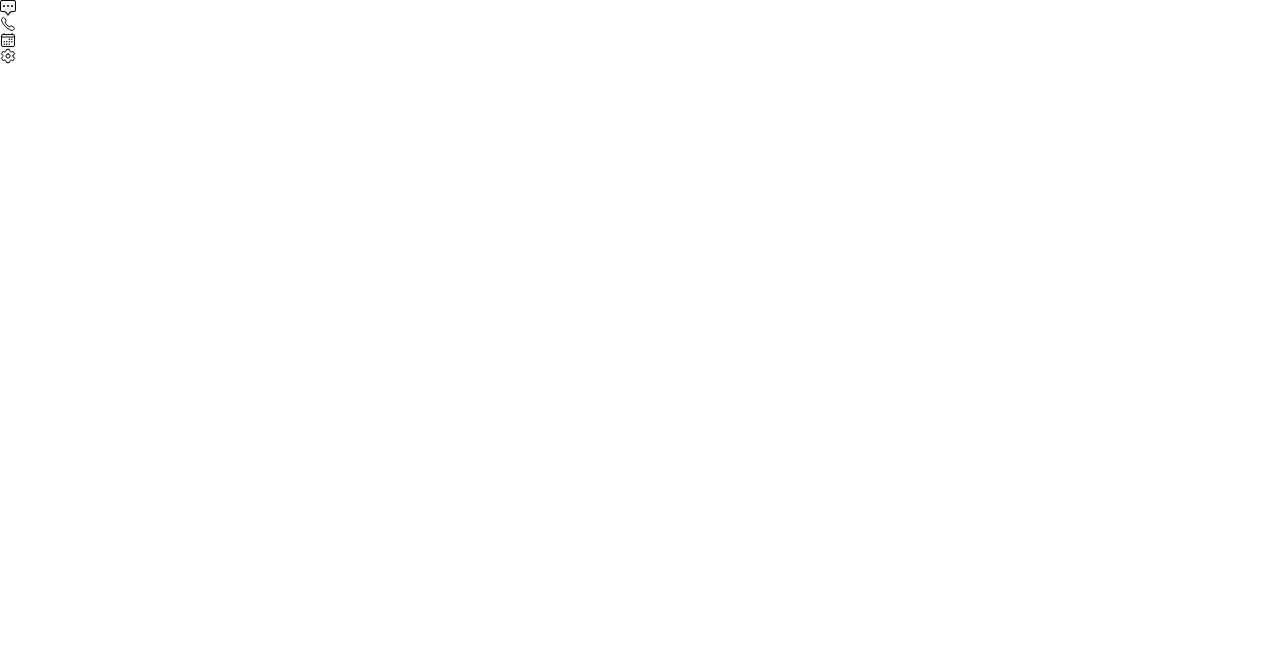
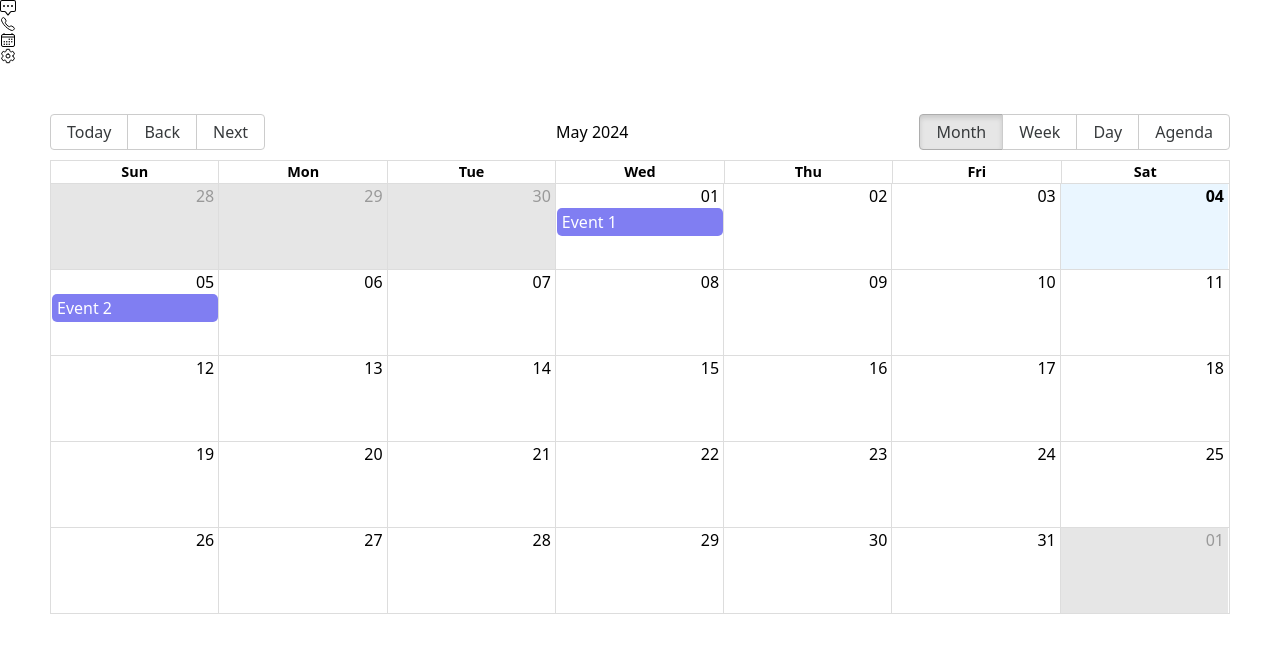
Before and after one commit to raviitaliya/Chat-app, a React (Vite) app in the folder frontend/: page /Calender in a window 1280 px wide. Shown: the top 652 px of the page. Built offline with nearby package versions, Linux system fonts and the light colour scheme.

Commit message:
add react-router-dom

```diff
--- a/frontend/package.json
+++ b/frontend/package.json
@@ -14,7 +14,8 @@
     "react": "^18.2.0",
     "react-big-calendar": "^1.12.1",
     "react-dom": "^18.2.0",
-    "react-icons": "^5.2.0"
+    "react-icons": "^5.2.0",
+    "react-router-dom": "^6.23.0"
   },
   "devDependencies": {
     "@types/react": "^18.2.66",
--- a/frontend/src/App.tsx
+++ b/frontend/src/App.tsx
@@ -1,10 +1,17 @@
 import './App.css'
 import Sidebar from './components/Sidebar'
+import Calender from './components/Calender'
+import { Route,Routes } from 'react-router-dom'
 function App() {
 
   return (
     <>
-    <Sidebar />
+   <Routes>
+    <Route path="/" element={<Sidebar />} />
+    <Route path="/Calender" element={<Calender />} />
+
+   </Routes>
+
     </>
   )
 }
--- a/frontend/src/components/Calender.tsx
+++ b/frontend/src/components/Calender.tsx
@@ -1,6 +1,7 @@
 import { Calendar, momentLocalizer } from 'react-big-calendar';
 import moment from 'moment';
 import 'react-big-calendar/lib/css/react-big-calendar.css';
+import Sidebar from './Sidebar';
 
 const localizer = momentLocalizer(moment);
 
@@ -37,7 +38,9 @@ const Calender = () => {
       };
 
       return (
-        <div style={{ height: '500px' }}>
+        <div className='w-full h-full flex'>
+        <Sidebar/>
+        <div className='mt-16' style={{ height: '500px',width:"100%" }}>
           <Calendar
             localizer={localizer}
             events={events}
@@ -47,6 +50,7 @@ const Calender = () => {
             style={{ margin: '50px' }}
           />
         </div>
+        </div>
       );
     };
 
--- a/frontend/src/main.tsx
+++ b/frontend/src/main.tsx
@@ -2,9 +2,12 @@ import React from 'react'
 import ReactDOM from 'react-dom/client'
 import App from './App.tsx'
 import './index.css'
+import { BrowserRouter } from 'react-router-dom'
 
 ReactDOM.createRoot(document.getElementById('root')!).render(
   <React.StrictMode>
+    <BrowserRouter>
     <App />
+    </BrowserRouter>
   </React.StrictMode>,
 )
```
Also changed, not shown: frontend/src/Login-register/Login.tsx (added, +9 -0 lines), 2 other files (tests, documents, lock files or other folders).
